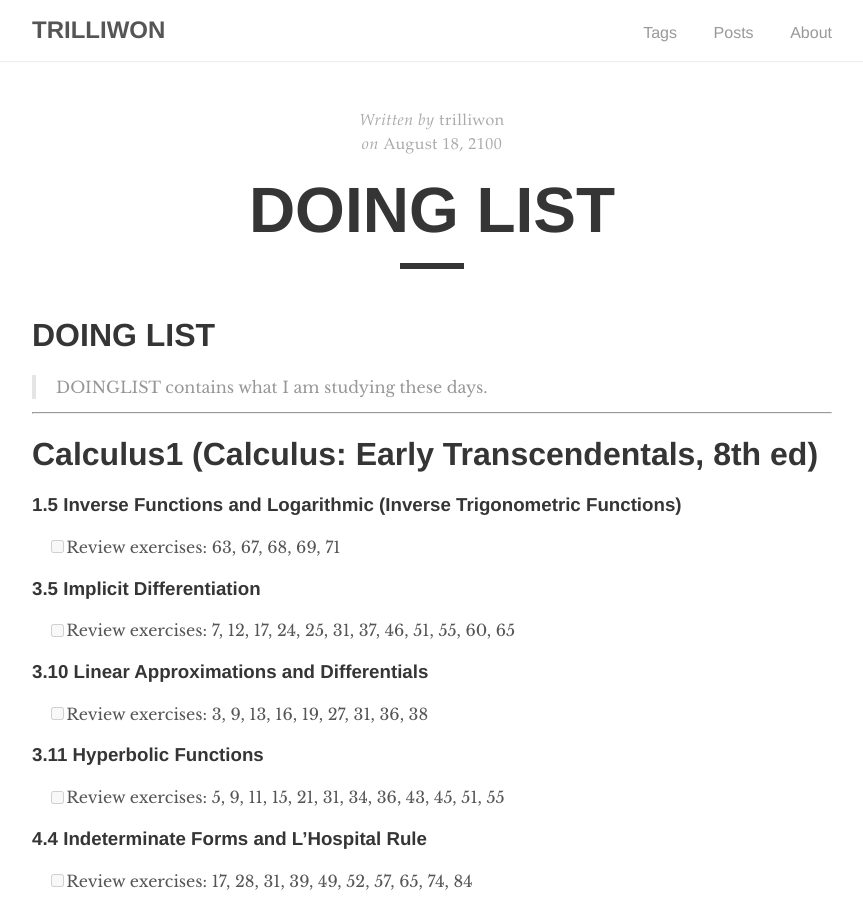
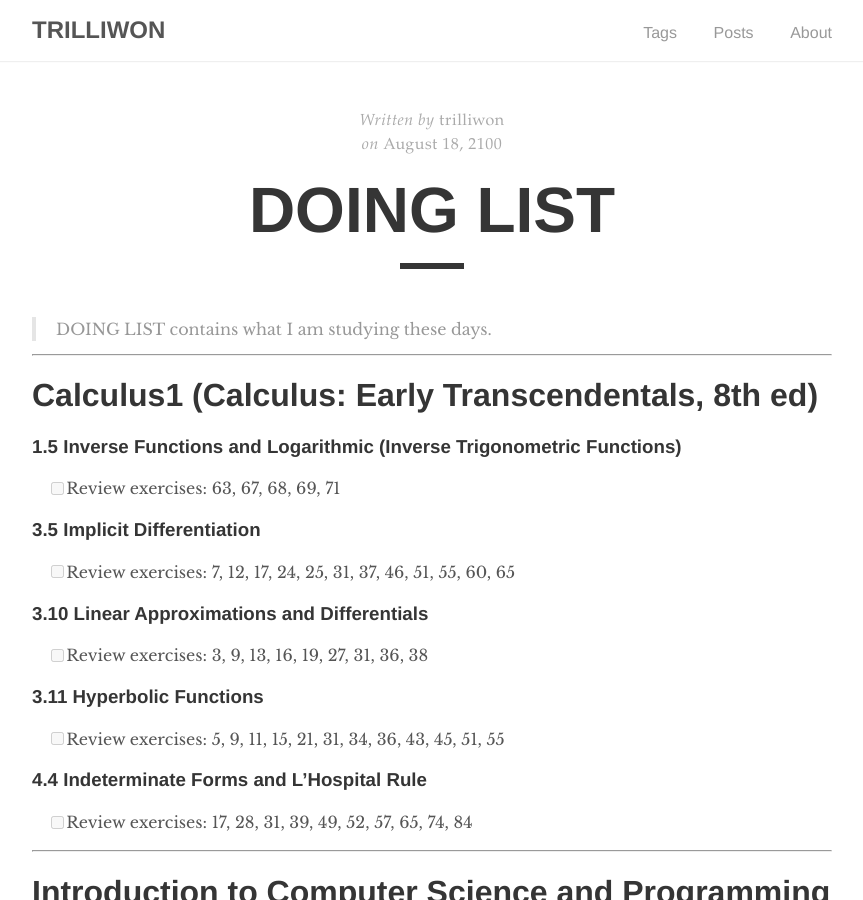
Before and after one commit to trilliwon/ABL, a Jekyll site: the page built from _posts/2100-08-19-doing-list.md, in a window 1280 px wide and 900 px high. Shown: the whole window, without its empty margins (208-1071 px from the left). Built offline with Jekyll 4.4.1, drawn with Linux system fonts in a browser that asks for light colours; nearby versions of some CDN libraries.

Commit message:
Tue Dec 26 21:21:10 KST 2017

```diff
--- a/_posts/2100-08-19-doing-list.md
+++ b/_posts/2100-08-19-doing-list.md
@@ -5,8 +5,7 @@ date:   2100-08-19 03:00:00 +0900
 tag: [Doing List]
 ---
 
-# DOING LIST
-> DOINGLIST contains what I am studying these days.
+> DOING LIST contains what I am studying these days.
 
 ---
 
```
